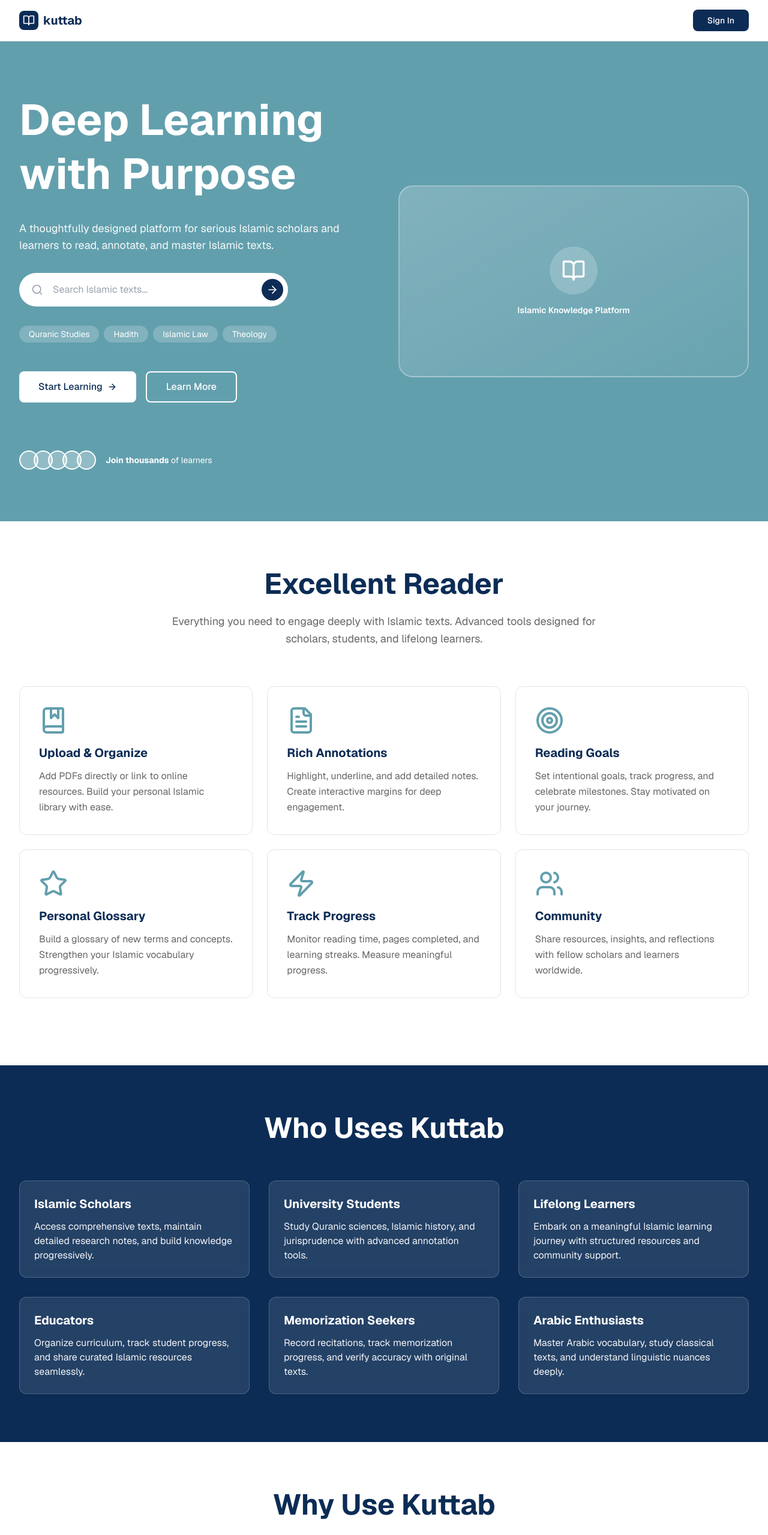
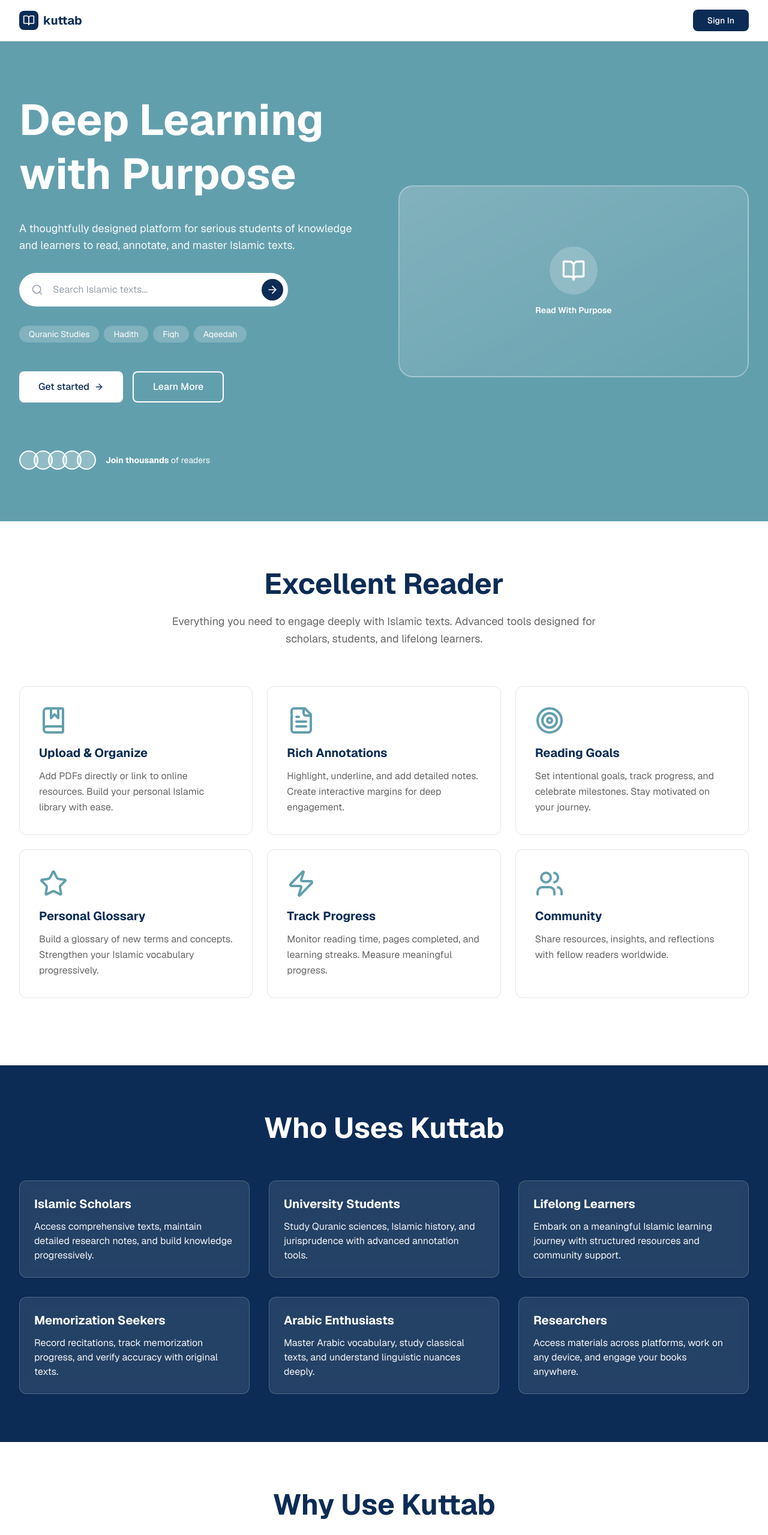
Before and after one commit to toyyib-projects/kuttab, a Next.js app: page / in a window 1280 px wide. Shown: the top 2559 px of the page at 60% size. Built offline with nearby package versions, Linux system fonts and the light colour scheme.

Commit message:
edited homepage

```diff
--- a/app/page.tsx
+++ b/app/page.tsx
@@ -48,7 +48,7 @@ export default function Home() {
               </h1>
 
               <p className="text-base md:text-lg opacity-95">
-                A thoughtfully designed platform for serious Islamic scholars and learners to read, annotate, and master Islamic texts.
+                A thoughtfully designed platform for serious students of knowledge and learners to read, annotate, and master Islamic texts.
               </p>
 
               {/* Search bar */}
@@ -66,7 +66,7 @@ export default function Home() {
 
               {/* Tags */}
               <div className="flex flex-wrap gap-2">
-                {["Quranic Studies", "Hadith", "Islamic Law", "Theology"].map((tag) => (
+                {["Quranic Studies", "Hadith", "Fiqh", "Aqeedah"].map((tag) => (
                   <button
                     key={tag}
                     className="px-3 py-1 md:px-4 md:py-1 bg-white/20 hover:bg-white/30 rounded-full text-xs md:text-sm transition-colors"
@@ -82,7 +82,7 @@ export default function Home() {
                   onClick={() => router.push("/auth/signup")}
                   className="px-6 md:px-8 py-2.5 md:py-3 bg-white text-primary rounded-lg hover:opacity-90 transition-opacity font-medium text-sm md:text-base flex items-center justify-center gap-2"
                 >
-                  Start Learning <ArrowRight className="w-4 h-4" />
+                  Get started <ArrowRight className="w-4 h-4" />
                 </button>
                 <button
                   onClick={() => setShowVideo(true)}
@@ -101,7 +101,7 @@ export default function Home() {
                     ))}
                   </div>
                   <p className="text-xs md:text-sm">
-                    <span className="font-bold">Join thousands</span> of learners
+                    <span className="font-bold">Join thousands</span> of readers
                   </p>
                 </div>
               </div>
@@ -114,7 +114,7 @@ export default function Home() {
                   <div className="w-20 h-20 bg-white/20 rounded-full mx-auto flex items-center justify-center">
                     <BookOpen className="w-10 h-10 text-white" />
                   </div>
-                  <p className="text-white font-semibold text-sm">Islamic Knowledge Platform</p>
+                  <p className="text-white font-semibold text-sm">Read With Purpose</p>
                 </div>
               </div>
             </div>
@@ -162,7 +162,7 @@ export default function Home() {
               {
                 icon: Users,
                 title: "Community",
-                desc: "Share resources, insights, and reflections with fellow scholars and learners worldwide."
+                desc: "Share resources, insights, and reflections with fellow readers worldwide."
               }
             ].map((feature, i) => (
               <div key={i} className="bg-white rounded-xl p-6 md:p-8 border border-border hover:border-secondary hover:shadow-lg transition-all group">
@@ -195,16 +195,16 @@ export default function Home() {
                 desc: "Embark on a meaningful Islamic learning journey with structured resources and community support."
               },
               {
-                title: "Educators",
-                desc: "Organize curriculum, track student progress, and share curated Islamic resources seamlessly."
-              },
-              {
                 title: "Memorization Seekers",
                 desc: "Record recitations, track memorization progress, and verify accuracy with original texts."
               },
               {
                 title: "Arabic Enthusiasts",
                 desc: "Master Arabic vocabulary, study classical texts, and understand linguistic nuances deeply."
+              },
+               {
+                title: "Researchers",
+                desc: "Access materials across platforms, work on any device, and engage your books anywhere."
               }
             ].map((user, i) => (
               <div key={i} className="bg-white/10 backdrop-blur rounded-xl p-6 border border-white/20 hover:bg-white/20 transition-colors">
@@ -298,9 +298,9 @@ export default function Home() {
       {/* CTA Section */}
       <section className="px-4 sm:px-6 lg:px-8 py-16 md:py-20 bg-primary text-primary-foreground">
         <div className="max-w-4xl mx-auto text-center">
-          <h2 className="text-3xl md:text-5xl font-bold mb-4 md:mb-6">Begin Your Learning Journey</h2>
+          <h2 className="text-3xl md:text-5xl font-bold mb-4 md:mb-6">Get Started With Kuttab</h2>
           <p className="text-base md:text-lg opacity-95 mb-8 md:mb-12 max-w-2xl mx-auto">
-            Join thousands of Islamic scholars and learners transforming their understanding of Islamic knowledge through purposeful reading.
+            Join thousands of Readers transforming their understanding of Islamic knowledge through purposeful reading.
           </p>
           <button
             onClick={() => router.push("/auth/signup")}
```
